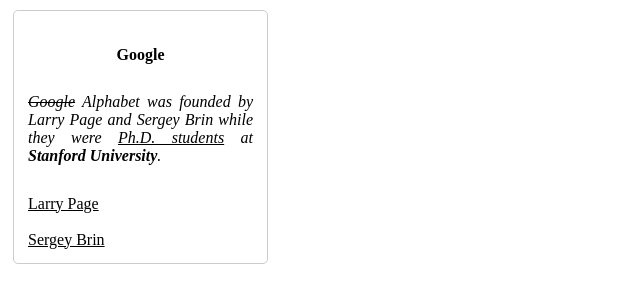
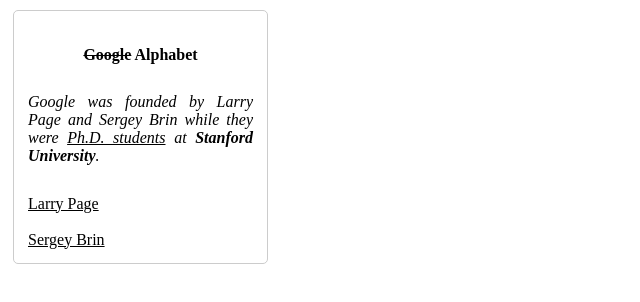
Before and after one commit to Pavel-Grigoryev/Freecodecamp, a plain HTML site: page HTML-CSS/79/index.html in a window 1280 px wide. Shown: the whole page, without its empty margins (0-640 px from the left). Drawn offline with Linux system fonts and the light colour scheme.

Commit message:
79 bag fix

```diff
--- a/HTML-CSS/79/index.html
+++ b/HTML-CSS/79/index.html
@@ -27,8 +27,8 @@
 <div class="fullCard">
   <div class="cardContent">
     <div class="cardText">
-      <h4>Google</h4>
-      <p><em><s>Google</s> Alphabet was founded by Larry Page and Sergey Brin while they were <u>Ph.D. students</u> at <strong>Stanford University</strong>.</em></p>
+      <h4><s>Google</s> Alphabet</h4>
+      <p><em>Google was founded by Larry Page and Sergey Brin while they were <u>Ph.D. students</u> at <strong>Stanford University</strong>.</em></p>
     </div>
     <div class="cardLinks">
       <a href="https://en.wikipedia.org/wiki/Larry_Page" target="_blank" class="links">Larry Page</a><br><br>
```
